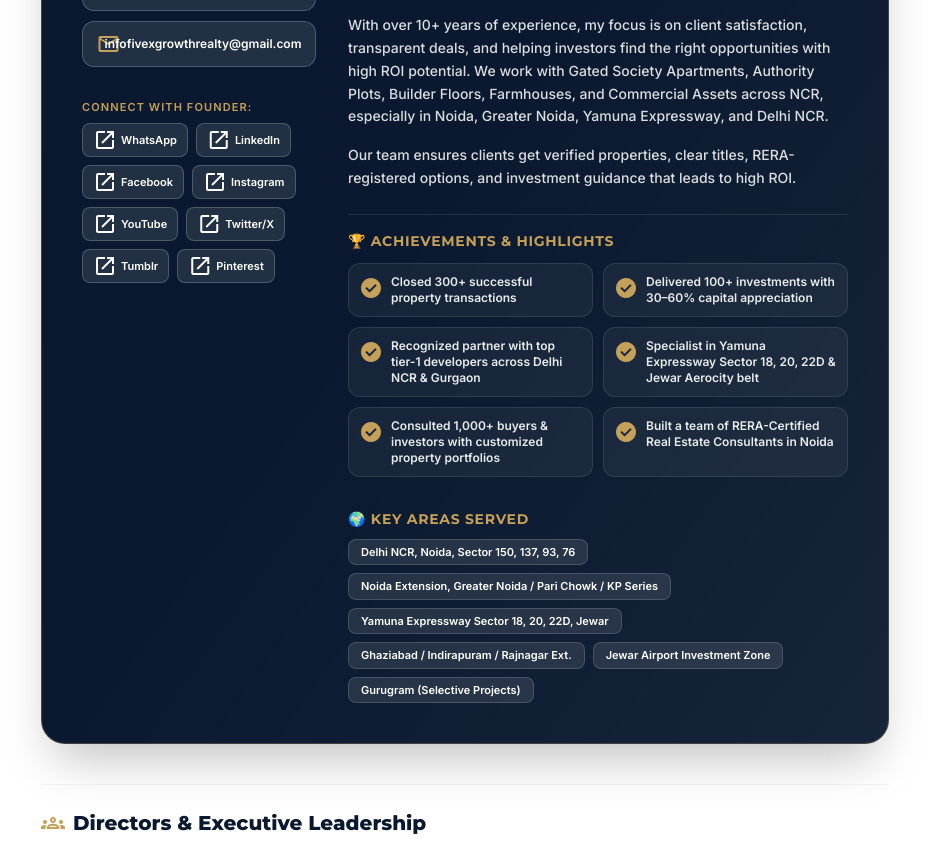
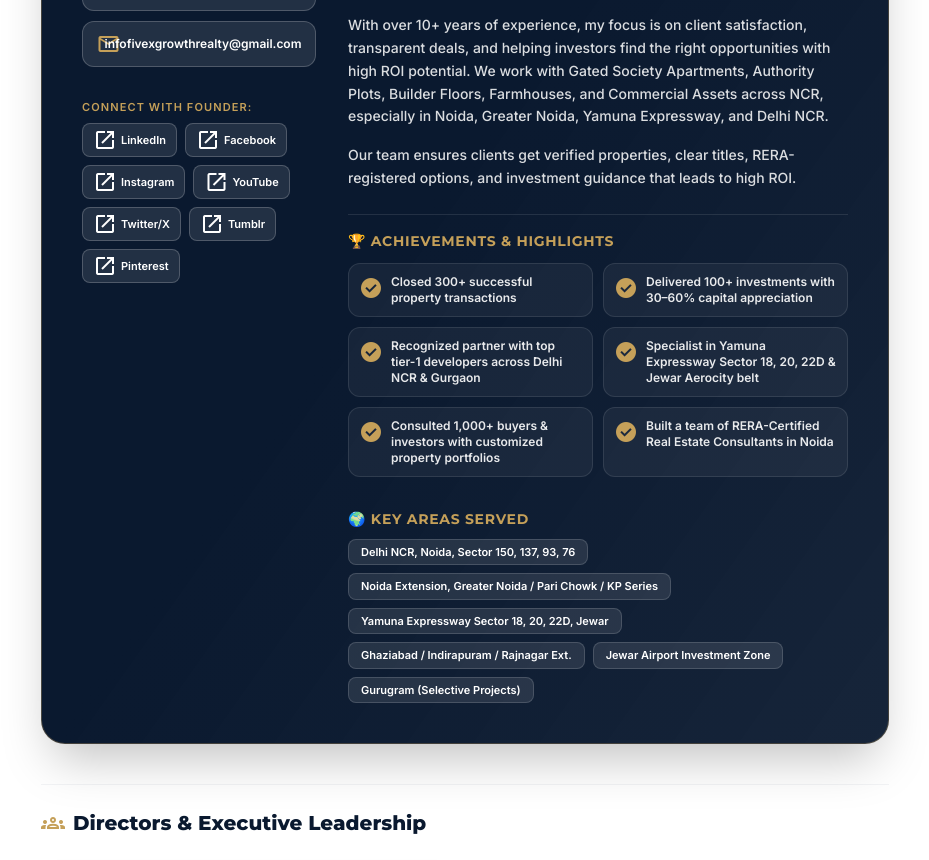
Before and after one commit to haldarainit/fivex-growth-realty, a Next.js app: page /about in a window 1280 px wide. Shown: the part 2460-3320 px from the top of the page, without its empty margins (327-1256 px from the left). Built offline with nearby package versions, Linux system fonts and the light colour scheme; grey boxes are pictures that could not be loaded.

Commit message:
feat: implement dynamic leadership profile pages and add supporting member data structure

```diff
--- a/app/leadership/[id]/page.tsx
+++ b/app/leadership/[id]/page.tsx
@@ -222,12 +222,6 @@ export default async function LeadershipProfilePage({ params }: { params: Promis
                     <span className="material-symbols-outlined text-secondary text-base">mail</span>
                     <span className="break-all">{member.email}</span>
                   </a>
-                  {member.whatsapp && (
-                    <a href={member.whatsapp} target="_blank" rel="noopener noreferrer" className="flex items-center gap-3 text-green-400 hover:text-green-300 transition-colors text-sm font-semibold">
-                      <span className="material-symbols-outlined text-green-400 text-base">chat</span>
-                      <span>WhatsApp Chat</span>
-                    </a>
-                  )}
                 </div>
                 {member.whatsapp && (
                   <a
--- a/data/leadershipData.ts
+++ b/data/leadershipData.ts
@@ -45,7 +45,6 @@ export const leadershipMembers: LeadershipMember[] = [
     website: 'www.fivexgrowthrealty.com',
     linkedin: 'https://in.linkedin.com/in/syed-zeeshan-ahmad',
     social: [
-      { platform: 'WhatsApp', url: 'https://wa.me/message/US6IITAWHUQGD1' },
       { platform: 'LinkedIn', url: 'https://in.linkedin.com/in/syed-zeeshan-ahmad' },
       { platform: 'Facebook', url: 'https://www.facebook.com/share/1EM6RmN44z/' },
       { platform: 'Instagram', url: 'https://www.instagram.com/syed_zeeshan_ahmad?igsh=MXg5d3hibXdpM2E4cA==' },
@@ -118,7 +117,6 @@ export const leadershipMembers: LeadershipMember[] = [
     website: 'www.fivexgrowthrealty.com',
     linkedin: 'https://linkedin.com/company/fivex-growth-realty',
     social: [
-      { platform: 'WhatsApp', url: 'https://wa.me/message/US6IITAWHUQGD1' },
       { platform: 'LinkedIn', url: 'https://linkedin.com/company/fivex-growth-realty' },
     ],
     fullBio: [
```
